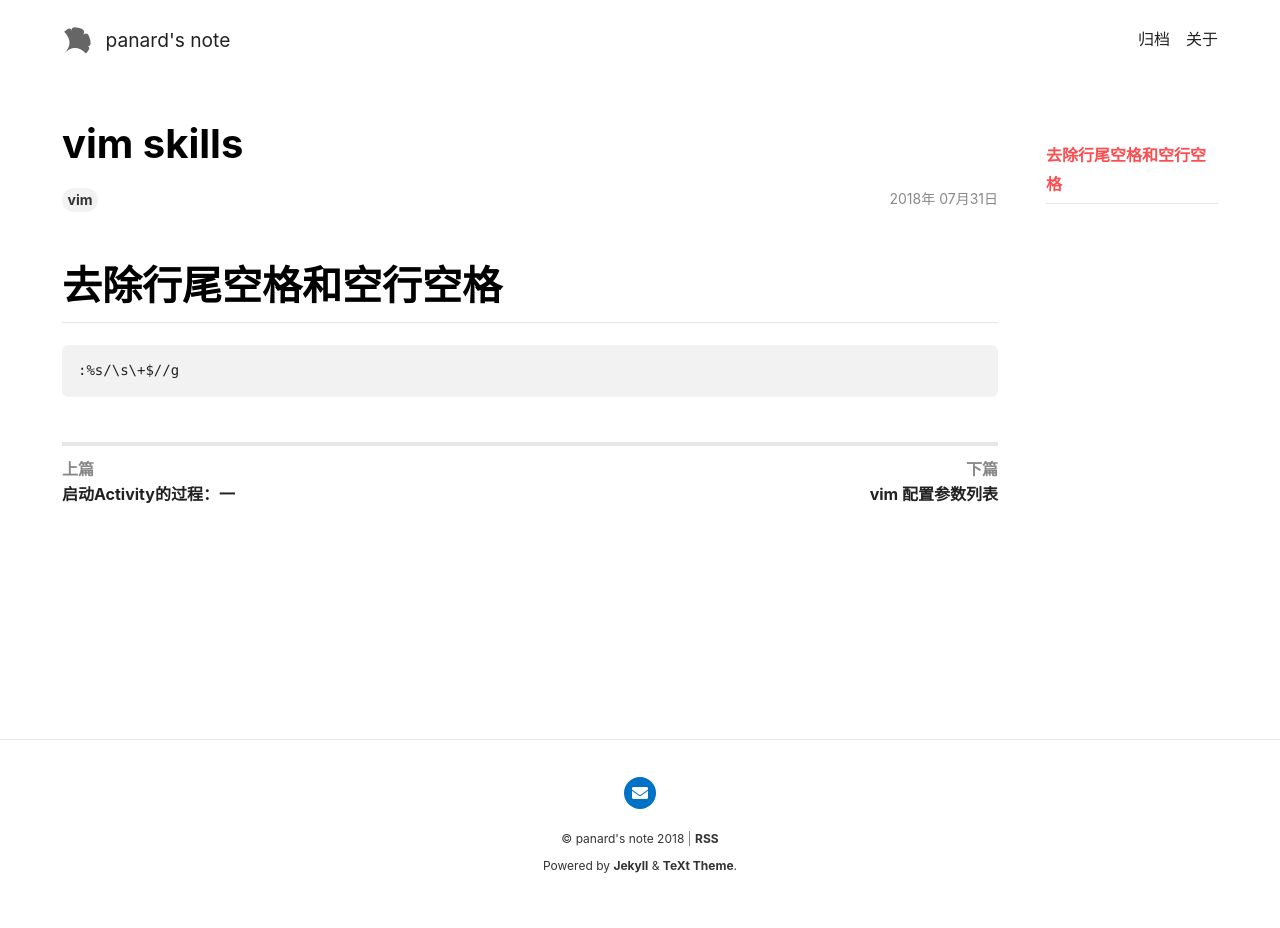
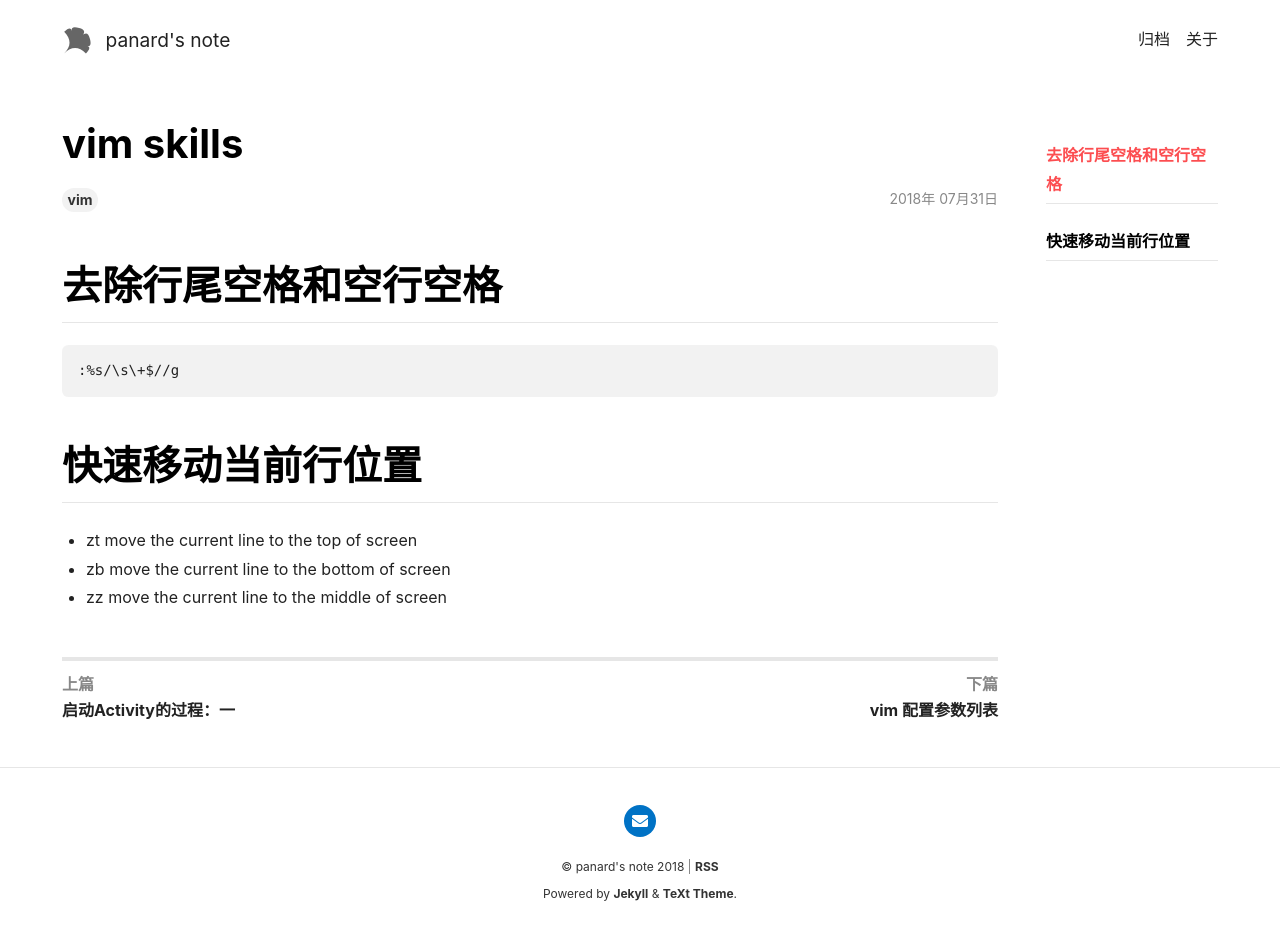
Before and after one commit to panard313/panard313.github.io, a Jekyll site: the page built from _posts/2018-07-31-vim-skill.md, in a window 1280 px wide. Built offline with Jekyll 4.4.1, drawn with Linux system fonts in a browser that asks for light colours; nearby versions of some CDN libraries; before the commit the page ends 900 px from its top, so only the background shows below that.

Commit message:
add zt zb zz

```diff
--- a/_posts/2018-07-31-vim-skill.md
+++ b/_posts/2018-07-31-vim-skill.md
@@ -9,3 +9,8 @@ lang: zh-Hans
 
 # 去除行尾空格和空行空格
     :%s/\s\+$//g
+
+# 快速移动当前行位置
+- zt move the current line to the top of screen
+- zb move the current line to the bottom of screen
+- zz move the current line to the middle of screen
```
